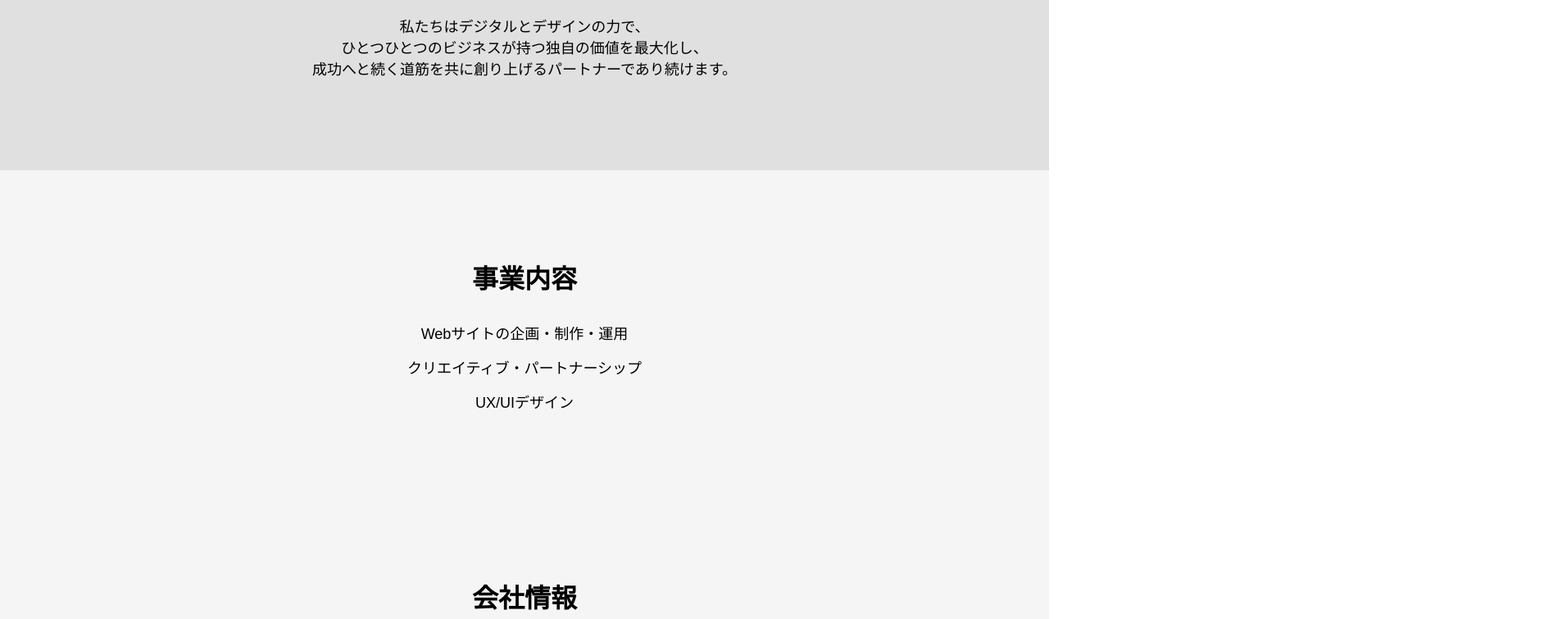
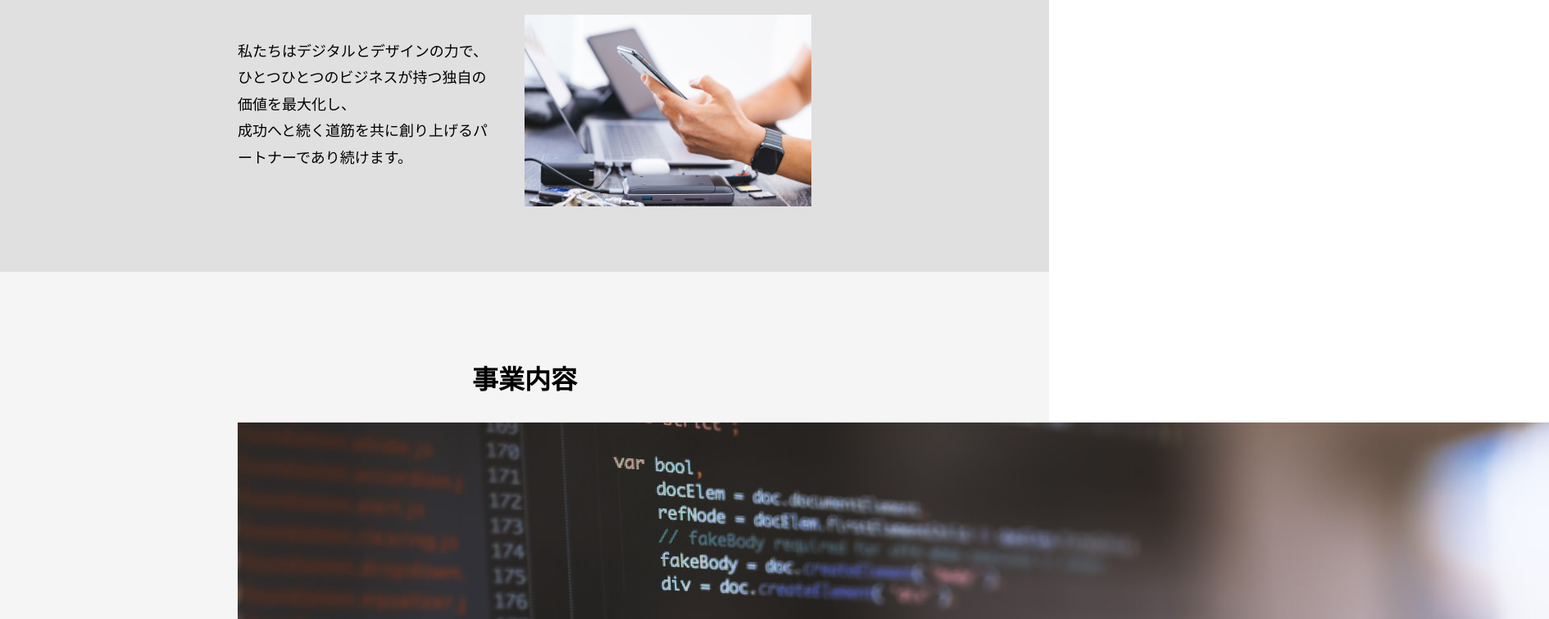
Before and after one commit to pierrot281969-coder/corporate_site_practice, a plain HTML site: page index.html in a window 1280 px wide. Shown: the part 746-1502 px from the top of the page at 82% size, 1890 px wide, since content can reach past the window. Drawn offline with Linux system fonts and the light colour scheme.

Commit message:
画像追加
会社概要レイアウトまで
事業内容レイアウト作成から

```diff
--- a/index.html
+++ b/index.html
@@ -38,22 +38,29 @@
         <section class="about" id="about">
             <div class="about__inner inner">
             <h2 class="about__title">想いを、進むべき「軌道」へ。</h2>
+            <div class="about__content">
             <p class="about__text">
                 私たちはデジタルとデザインの力で、<br>
                 ひとつひとつのビジネスが持つ独自の価値を最大化し、<br>
                 成功へと続く道筋を共に創り上げるパートナーであり続けます。<br>
             </p>
+            <img src="digital_device.jpg" alt="パソコンやスマートフォンでの作業風景"  class="about__image">
             </div>
         </section>
 
         <section class="service" id="service">
             <div class="service__inner inner">
                 <h2 class="service__title">事業内容</h2>
+                <div class="service__content">
+                    <img src="codeing.jpg" alt="PCに表示されるコード" class="service__image">
+                </div>
+            <div class="service__text">
                 <ul class="service__list">
                     <li>Webサイトの企画・制作・運用</li>
                     <li>クリエイティブ・パートナーシップ</li>
                     <li>UX/UIデザイン</li>
                 </ul>
+                </div>
             </div>
         </section>
 
--- a/style.css
+++ b/style.css
@@ -82,13 +82,19 @@ section{
 /*会社概要*/
 .about{
     background-color:#e0e0e0;
-    text-align:center;
+    text-align:left;
 }
 
 .about__inner{
     /*unused*/
 }
 
+.about__content{
+    display:flex;
+    gap:40px;
+    align-items:center;
+    justify-content:space-between;
+}
 .about__title{
     font-size:32px;
     margin-bottom:32px;
@@ -97,6 +103,9 @@ section{
 .about__text{
     font-size:18px;
     margin-bottom:32px;
+    flex:2;
+    max-width:500px;
+    line-height:1.8;
 }
 
 .about__subtitle{
@@ -109,6 +118,16 @@ section{
     list-style:none;
     padding:0;
     margin:0;
+}
+
+.about__image{
+    flex:1;
+    max-width:350px;
+}
+
+.about__image img{
+    width:100%;
+    border-radius:8px;
 }
 
 /*事業内容*/
```
Lines whose indentation alone changed are shown as unchanged.
